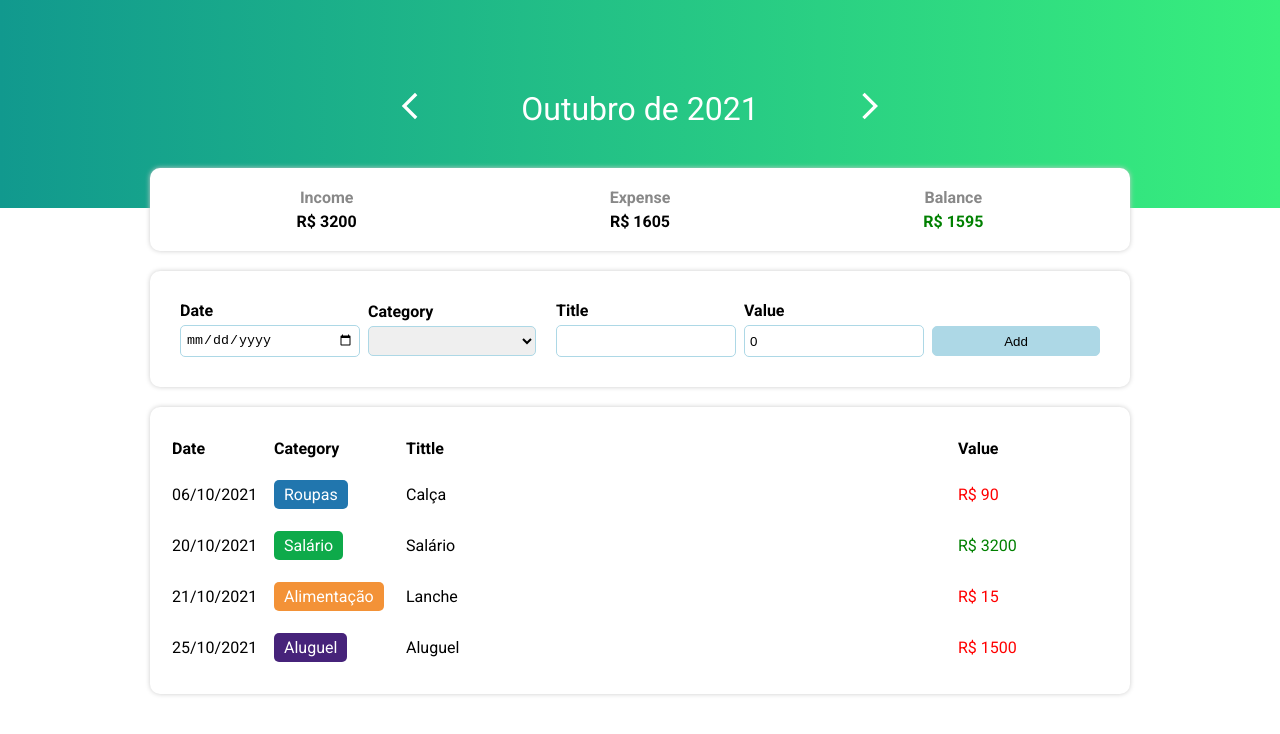
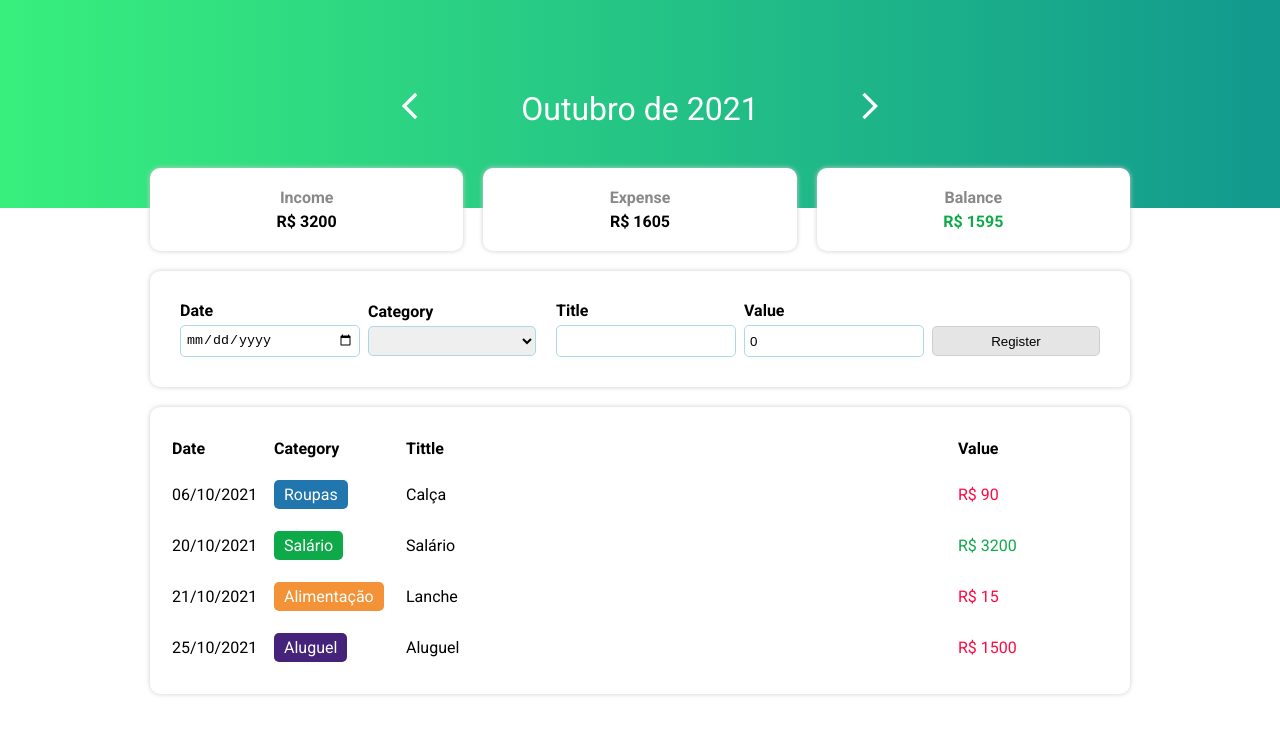
Before and after one commit to LeoRangel/expense-manager, a React (Create React App) app: page / in a window 1280 px wide. Shown: the top 734 px of the page. Built offline with nearby package versions, Linux system fonts and the light colour scheme; some icons are missing.

Commit message:
UI adjuste + Update colors

```diff
--- a/src/components/ExpenseHeader/index.tsx
+++ b/src/components/ExpenseHeader/index.tsx
@@ -11,7 +11,7 @@ export const ExpenseHeader = ({ income, expense }: ExpenseHeaderProps) => {
 
     return (
         <C.ExpenseHeader
-            color={(income - expense) < 0 ? 'red' : 'green'}
+            color={(income - expense) < 0 ? '#FF0A43' : '#0EAA4A'}
         >
             <CalendarIcon
                 fill="#ffffff"
--- a/src/components/ExpenseHeader/style.ts
+++ b/src/components/ExpenseHeader/style.ts
@@ -2,13 +2,13 @@ import styled from 'styled-components';
 
 export const ExpenseHeader = styled.div<{ color: string }>`
     ${(props) => {
-        if (props.color === 'red') {
+        if (props.color === '#FF0A43') {
             return (
                 'background: #FF416C;  /* fallback for old browsers */ background: -webkit-linear-gradient(to right, #FF4B2B, #FF416C);  /* Chrome 10-25, Safari 5.1-6 */ background: linear-gradient(to right, #FF4B2B, #FF416C); /* W3C, IE 10+/ Edge, Firefox 16+, Chrome 26+, Opera 12+, Safari 7+ */'
             )
         } else {
             return (
-                'background: #38ef7d;  /* fallback for old browsers */ background: -webkit-linear-gradient(to right, #11998e, #38ef7d);  /* Chrome 10-25, Safari 5.1-6 */ background: linear-gradient(to right, #11998e, #38ef7d); /* W3C, IE 10+/ Edge, Firefox 16+, Chrome 26+, Opera 12+, Safari 7+ */'
+                'background: #11998e;  /* fallback for old browsers */ background: -webkit-linear-gradient(to right, #38ef7d, #11998e);  /* Chrome 10-25, Safari 5.1-6 */ background: linear-gradient(to right, #38ef7d, #11998e); /* W3C, IE 10+/ Edge, Firefox 16+, Chrome 26+, Opera 12+, Safari 7+ */'
             )
         }
     }}
--- a/src/components/InfoArea/index.tsx
+++ b/src/components/InfoArea/index.tsx
@@ -16,7 +16,7 @@ export const InfoArea = ({ income, expense }: Props) => {
                 <ResumeItem
                     title="Balance"
                     value={income - expense}
-                    color={(income - expense) < 0 ? 'red' : 'green'}
+                    color={(income - expense) < 0 ? '#FF0A43' : '#0EAA4A'}
                 />
             </C.ResumeArea>
         </C.Container>
--- a/src/components/InfoArea/styles.ts
+++ b/src/components/InfoArea/styles.ts
@@ -1,16 +1,15 @@
 import styled from "styled-components";
 
 export const Container = styled.div`
-    background-color: #FFF;
-    box-shadow: 0px 0px 5px #CCC;
-    border-radius: 10px;
-    padding: 20px;
     margin-top: -40px;
     display: flex;
+    gap: 10px
     align-items: center;
 `;
 
 export const ResumeArea = styled.div`
     flex: 2;
-    display: flex;
+    display: grid;
+    grid-template-columns: repeat(3, 1fr);
+    gap: 20px;
 `;
--- a/src/components/InputArea/index.tsx
+++ b/src/components/InputArea/index.tsx
@@ -87,7 +87,7 @@ export const InputArea = ({ onAdd }: Props) => {
 
             <C.InputLabel>
                 <C.InputTitle>&nbsp;</C.InputTitle>
-                <C.Button onClick={handleAddEvent}>Add</C.Button>
+                <C.Button onClick={handleAddEvent}>Register</C.Button>
             </C.InputLabel>
         </C.Container>
     )
--- a/src/components/InputArea/styles.ts
+++ b/src/components/InputArea/styles.ts
@@ -35,14 +35,12 @@ export const Button = styled.button`
     width: 100%;
     height: 30px;
     padding: 0 5px;
-    border: 1px solid lightblue;
+    border: 1px solid rgba(0,0,0,.1);
     border-radius: 5px;
-    background-color: lightblue;
+    background-color: rgba(0,0,0,.1);
     color: black;
     cursor: pointer;
 
     &:hover {
-        background-color: blue;
-        color: white;
     }
 `;
--- a/src/components/ResumeItem/styles.ts
+++ b/src/components/ResumeItem/styles.ts
@@ -2,6 +2,10 @@ import styled from "styled-components";
 
 export const Container = styled.div`
     flex: 1;
+    background-color: #FFF;
+    box-shadow: 0px 0px 5px #CCC;
+    border-radius: 10px;
+    padding: 20px;
 `;
 
 export const Title = styled.div`
--- a/src/components/TableItem/index.tsx
+++ b/src/components/TableItem/index.tsx
@@ -18,7 +18,7 @@ export const TableItem = ({ item }: Props) => {
             </C.TableColumn>
             <C.TableColumn>{item.title}</C.TableColumn>
             <C.TableColumn>
-                <C.Value color={categories[item.category].expense ? 'red' : 'green'}>
+                <C.Value color={categories[item.category].expense ? '#FF0A43' : '#0EAA4A'}>
                     R$ {item.value}
                 </C.Value>
             </C.TableColumn>
```
